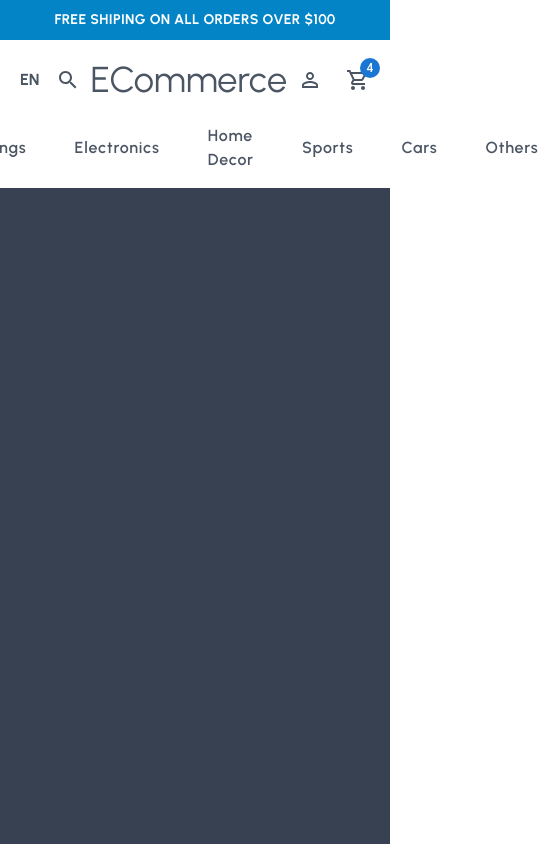
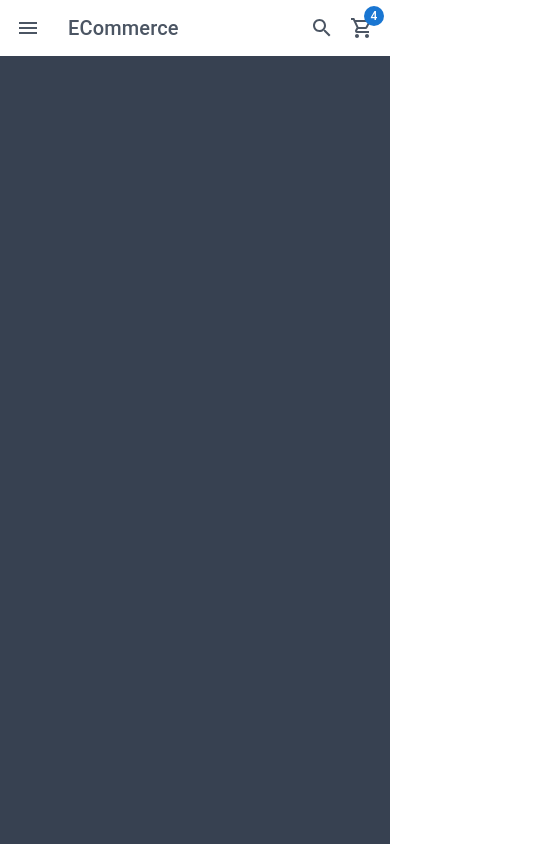
Before and after one commit to MRshahed/MERN-E-Commerce, a React (Create React App) app: page / in a window 390 px wide. Shown: the top 844 px of the page, 539 px wide, since content can reach past the window. Built offline with nearby package versions, Linux system fonts and the light colour scheme.

Commit message:
nav updated

```diff
--- a/src/component/container/Announcement.jsx
+++ b/src/component/container/Announcement.jsx
@@ -2,7 +2,7 @@
 
 const Announcement = () => {
   return (
-    <div className="w-[100%] bg-sky-600 flex justify-center items-center text-white h-10">
+    <div className="w-[100%] bg-sky-600 justify-center items-center text-white h-10 hidden lg:flex">
       <p className="text-sm font-bold tracking-wide">
         FREE SHIPING ON ALL ORDERS OVER $100
       </p>
--- a/src/component/navbar/Navbar.jsx
+++ b/src/component/navbar/Navbar.jsx
@@ -2,17 +2,50 @@
 import Badge from "@mui/material/Badge";
 import ShoppingCartOutlinedIcon from "@mui/icons-material/ShoppingCartOutlined";
 import { PersonOutline } from "@mui/icons-material";
+
+import AppBar from "@mui/material/AppBar";
+import Box from "@mui/material/Box";
+import Toolbar from "@mui/material/Toolbar";
+import Typography from "@mui/material/Typography";
+import IconButton from "@mui/material/IconButton";
+import MenuIcon from "@mui/icons-material/Menu";
 const Navbar = () => {
   return (
-    <nav className="flex flex-col justify-center text-gray-600">
+    <div>
+      <nav className="lg:hidden">
+        <Box sx={{ flexGrow: 1 }}>
+          <AppBar position="static">
+            <Toolbar className="bg-white text-gray-600">
+              <IconButton
+                size="large"
+                edge="start"
+                color="inherit"
+                aria-label="menu"
+                sx={{ mr: 2 }}
+              >
+                <MenuIcon />
+              </IconButton>
+              <Typography variant="h6" component="div" sx={{ flexGrow: 1 }}>
+                ECommerce
+              </Typography>
+              <Badge
+                badgeContent={4}
+                color="primary"
+                className="cursor-pointer"
+              >
+                <SearchIcon className="mr-4" />
+                <ShoppingCartOutlinedIcon />
+              </Badge>
+            </Toolbar>
+          </AppBar>
+        </Box>
+      </nav>
+
+      <nav className=" flex-col justify-center text-gray-600 hidden lg:flex">
         <div className="flex justify-between items-center lg:px-16 px-5 py-5">
           <div className=" cursor-pointer flex gap-x-4 justify-center items-center">
             <p className="font-bold">EN</p>
             <div className=" relative flex justify-center items-center">
-            {/* <input
-            type="text"
-            className="border border-black w-[10rem] rounded-md"
-          /> */}
               <SearchIcon className="" />
             </div>
           </div>
@@ -37,6 +70,7 @@
           </ul>
         </div>
       </nav>
+    </div>
   );
 };
 
```
Lines whose indentation alone changed are shown as unchanged.
